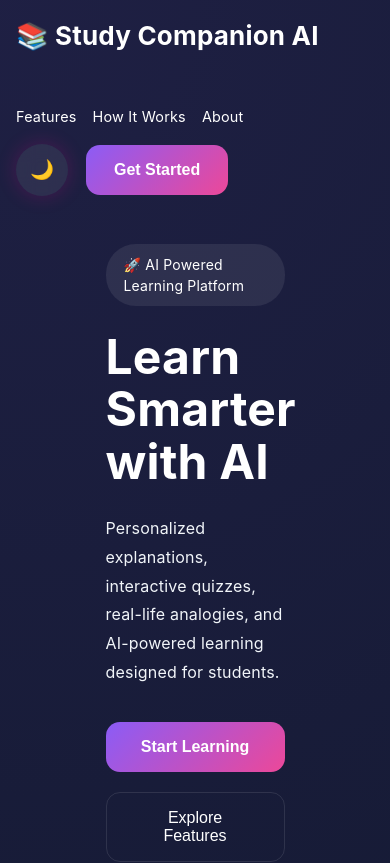
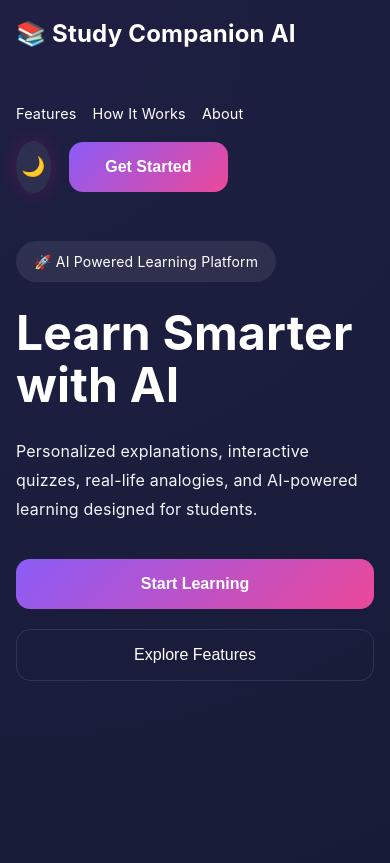
Before and after one commit to Rithvik-Gampa/Zero2One, a React app in the folder frontend/: page / in a window 390 px wide. Shown: the top 863 px of the page. Built offline with nearby package versions, Linux system fonts and the light colour scheme; no server answers; the HTML template or start-up script is replaced by a standard one.

Commit message:
Make app mobile responsive

```diff
--- a/frontend/src/styles/main.css
+++ b/frontend/src/styles/main.css
@@ -204,3 +204,115 @@ html{
 
   scroll-behavior:smooth;
 }
+
+@media (max-width: 768px){
+
+  *{
+    box-sizing: border-box;
+  }
+
+  body{
+    overflow-x: hidden;
+  }
+
+  .app-layout{
+    flex-direction: column;
+  }
+
+  .main-content{
+    width: 100%;
+    padding: 1rem;
+  }
+
+  /* ===== SIDEBAR ===== */
+
+  .sidebar{
+    width: 100%;
+    height: auto;
+    position: relative;
+    padding: 1rem;
+  }
+
+  /* ===== HERO / LANDING ===== */
+
+  .hero-section{
+    flex-direction: column;
+    padding: 2rem 1rem;
+    gap: 2rem;
+  }
+
+  .hero-left,
+  .hero-right{
+    width: 100%;
+  }
+
+  .hero-left h1{
+    font-size: 3rem;
+    line-height: 1.1;
+  }
+
+  .hero-left p{
+    font-size: 1rem;
+  }
+
+  .hero-right{
+    display: none;
+  }
+
+  /* ===== NAVBAR ===== */
+
+  .navbar{
+    flex-wrap: wrap;
+    gap: 1rem;
+    padding: 1rem;
+  }
+
+  .nav-links{
+    gap: 1rem;
+    font-size: 0.9rem;
+  }
+
+  .logo{
+    font-size: 1.5rem;
+  }
+
+  /* ===== BUTTONS ===== */
+
+  .hero-buttons{
+    flex-direction: column;
+    width: 100%;
+  }
+
+  .hero-buttons button,
+  .primary-btn,
+  .secondary-btn{
+    width: 100%;
+  }
+
+  /* ===== CARDS ===== */
+
+  .card,
+  .feature-card,
+  .planner-card,
+  .quiz-card{
+    width: 100%;
+  }
+
+  /* ===== INPUTS ===== */
+
+  input,
+  textarea{
+    width: 100%;
+    font-size: 1rem;
+  }
+
+  /* ===== TITLES ===== */
+
+  .page-title{
+    font-size: 2rem;
+  }
+
+  .page-subtitle{
+    font-size: 1rem;
+  }
+}
```
